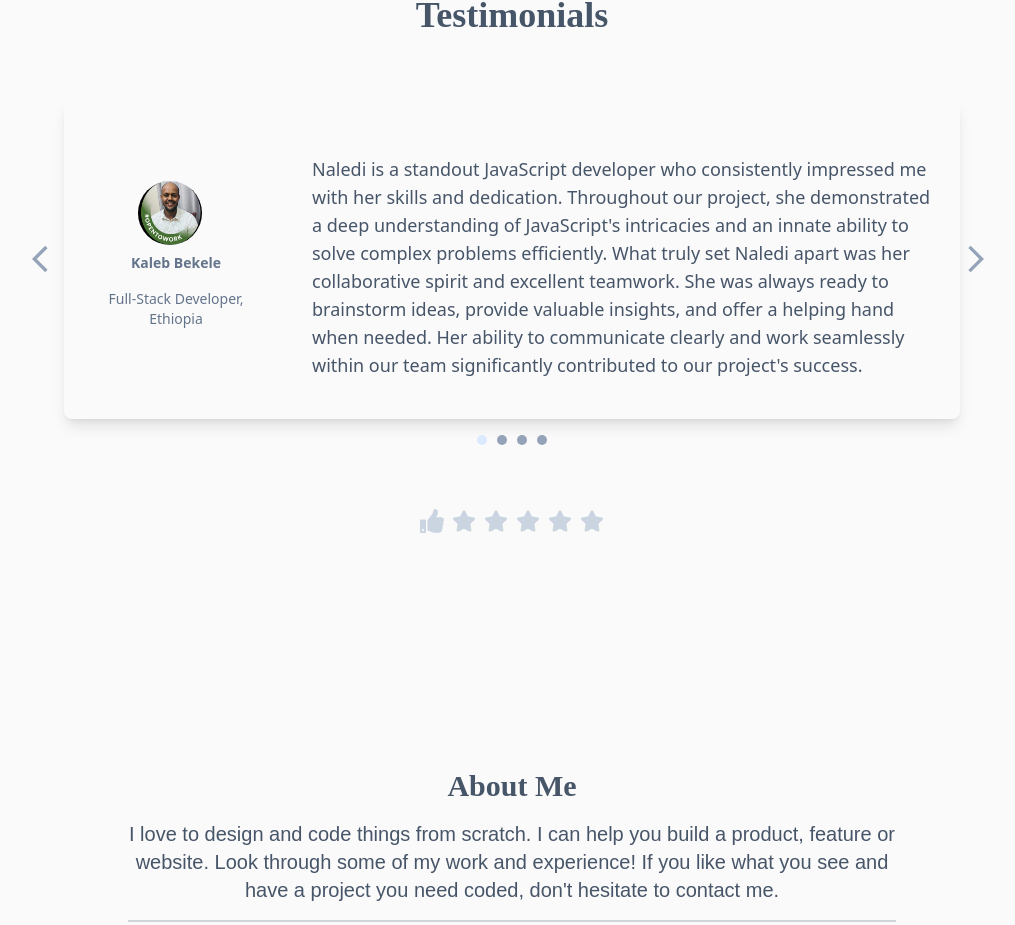
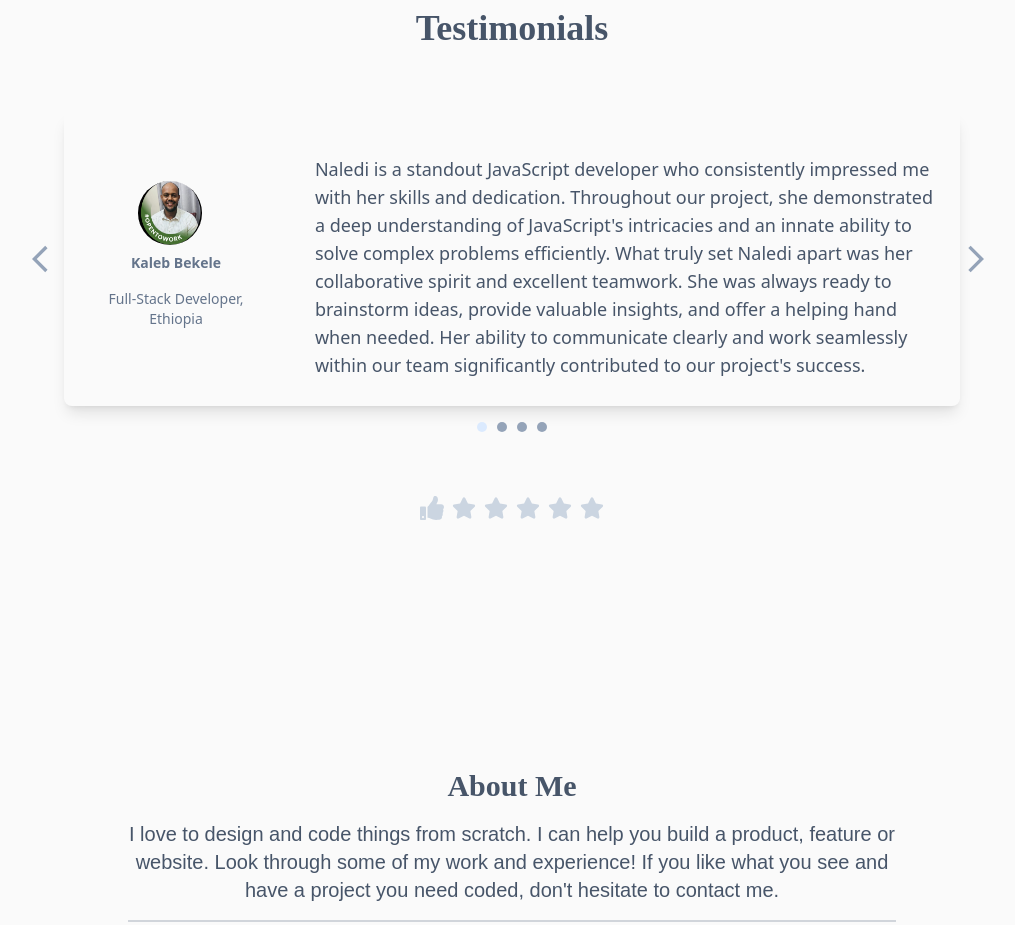
Before and after one commit to Naledi-Dikgale/portfolio-v3, a React (Vite) app: page / in a window 1280 px wide. Shown: the part 1556-2481 px from the top of the page, without its empty margins (128-1143 px from the left). Built offline with nearby package versions, Linux system fonts and the light colour scheme; a web font is replaced by a local one.

Commit message:
Fix bugs

```diff
--- a/src/Cards/TestimonialCard.jsx
+++ b/src/Cards/TestimonialCard.jsx
@@ -2,7 +2,7 @@ import React from "react";
 
 const TestimonialCard = ({ img, name, job, country, description, theme }) => {
   return (
-    <div className="testimonial-card md:h-80 md:w-[70vw] top-2 bg-transparent shadow-lg rounded-lg flex flex-col md:flex-row w-[80vw] justify-center items-center">
+    <div className="testimonial-card  md:w-[70vw] top-2 bg-transparent shadow-lg rounded-lg flex flex-col md:flex-row w-[80vw] justify-center items-center">
       <div className=" md:w-1/4 flex flex-col justify-center items-center p-4">
         {img && typeof img === "string" ? (
           <img className="mr-3 rounded-full h-16 w-16" src={img} alt="img" />
@@ -25,7 +25,7 @@ const TestimonialCard = ({ img, name, job, country, description, theme }) => {
         </div>
       </div>
       <div className="card-body flex justify-center items-center w-full md:w-3/4 text-lg ">
-        <p className={`mt-4 p-6 scroll ${theme === "dark" ? "text-slate-600" : "text-slate-600"}`}>
+        <p className={`mt-4 p-[4%] scroll ${theme === "dark" ? "text-slate-600" : "text-slate-600"}`}>
           {description}
         </p>
       </div>
```
